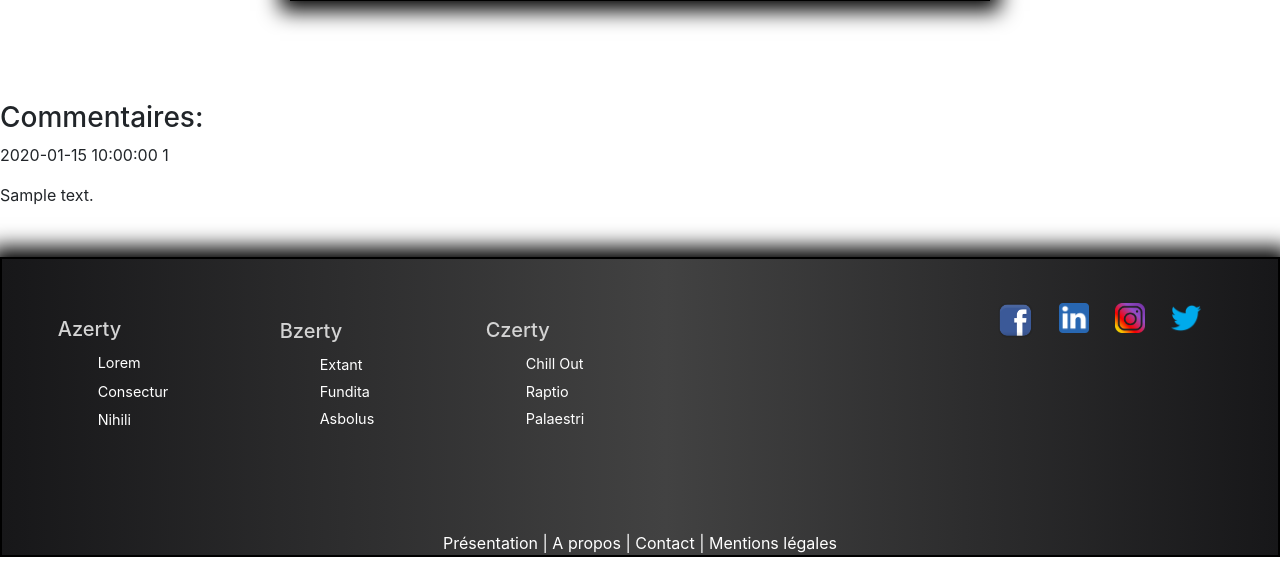
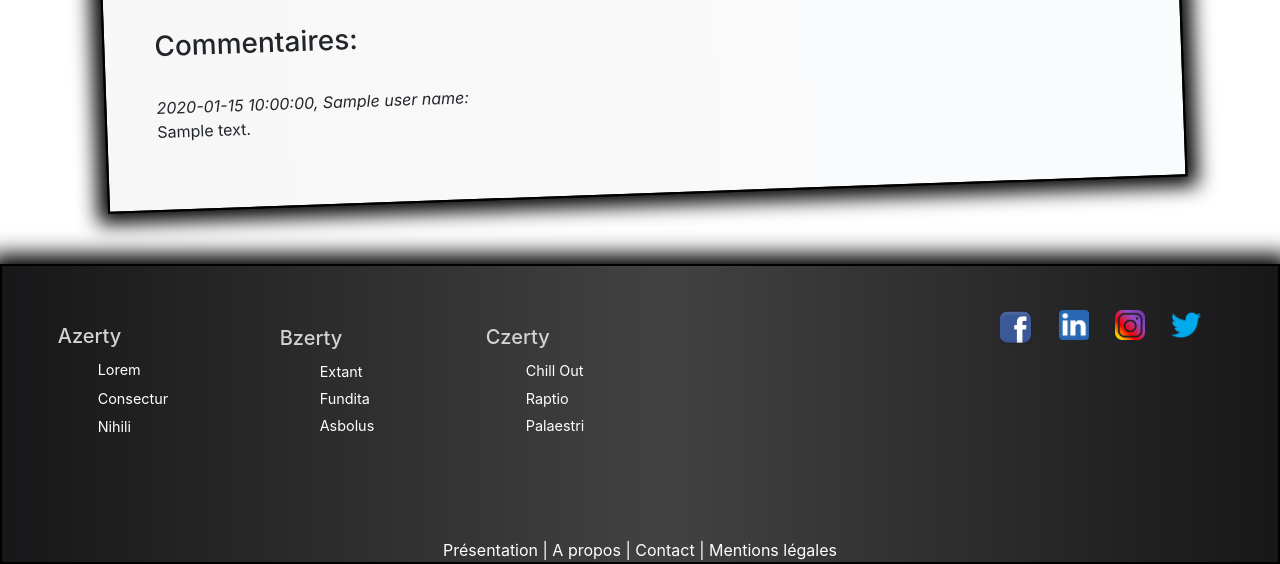
Before and after one commit to johnBeGoode/titre_pro_instic, a PHP site: template views/article.php in a window 1280 px wide. Shown: the part 1064-1628 px from the top of the page. Run offline with PHP 8.4, Linux system fonts and the light colour scheme; the template is opened without the code that fills it: most values are stand-ins (such as "Sample title", 1, 10 or a date in 2020); grey boxes marked "Sample" are stand-in pictures; data that the repository does not hold is empty; some libraries are stand-ins or nearby versions.

Commit message:
Finition design page article, création class User et Categorie

```diff
--- a/controllers/articleController.php
+++ b/controllers/articleController.php
@@ -2,15 +2,17 @@
 error_reporting(E_ALL);
 use App\EntityManager\MovieManager;
 use App\EntityManager\CommentManager;
+use App\Entity\Comment;
 
 $title_page = "Article Chromatic SinémA";
 $desc_page = "Fiche détaillé et commentaires utilisateurs";
 
 $movieManager = new MovieManager();
 $commentManager = new CommentManager();
+$comment = new Comment();
 
-var_dump($vars);
 $movie = $movieManager->getOne($vars['id']);
 $comments = $commentManager->getAllComments($vars['id']);
+$userName = $commentManager->getUserName(2); // si valeur en dure ça marche
 
 require_once("../views/" . $vue . ".php");
--- a/sass/files/article.scss
+++ b/sass/files/article.scss
@@ -1,10 +1,11 @@
 .content {
-    @include gradeSkew;
+    // gradeSkew en premier atténue grandement l'aliasing
+    @include gradeOrange;
     @include boxShadowAround;
     display: flex;
     justify-content: space-around;
     margin: 0 100px;
-    margin-bottom: 100px;
+    margin-bottom: 200px;
     padding: 50px;
     div:nth-child(2) {
         padding: 0 50px;
@@ -25,8 +26,23 @@
     @include boxShadowAround;
     width: 700px;
     margin: auto;
-    margin-bottom: 100px;
+    margin-bottom: 200px;
     iframe {
         width: 100%;
     }
 }
+
+.bloc-commentaire {
+    @include gradeGray;
+    @include boxShadowAround;
+    margin: 0 100px;
+    padding: 50px;
+
+    .one-comment {
+        p {
+            span {
+                font-style: italic;
+            }
+        }
+    }
+}
--- a/sass/files/global.scss
+++ b/sass/files/global.scss
@@ -36,7 +36,15 @@ body {
     background: linear-gradient(90deg, rgba(23,23,25,1) 0%, rgba(66,66,66,1) 52%, rgba(23,23,25,1) 100%);
 }
 
-@mixin gradeSkew {
+@mixin gradeOrange {
     background: rgb(230,94,29);
     background: linear-gradient(90deg, rgba(230,94,29,1) 0%, rgba(214,131,92,1) 49%, rgba(241,110,47,1) 100%);
 }
+
+// @mixin gradeBlue {
+//     background: linear-gradient(90deg, rgb(177, 223, 247) 0%, rgb(214, 231, 245) 49%, rgb(176, 221, 245) 100%);
+// }
+
+@mixin gradeGray {
+    background: linear-gradient(90deg, rgb(247, 247, 247) 0%, rgb(249, 249, 250) 49%, rgb(249, 252, 253) 100%);
+}
--- a/sass/files/home.scss
+++ b/sass/files/home.scss
@@ -5,7 +5,7 @@
 #home {
     margin-top: 170px;
     padding: 50px 100px;
-    @include gradeSkew;
+    @include gradeOrange;
     @include boxShadowAround;
 
     section.articles {
--- a/views/article.php
+++ b/views/article.php
@@ -11,25 +11,27 @@
     </div>
 </div>
 
-<!-- Déjà une div avec la class trailer -->
-<!-- <?//php $movie->getVideo(); ?> -->
 <div class="bande-annonce">
-    <iframe width="560" height="315" src="https://www.youtube.com/embed/<?= $movie->getTrailer() ?>" frameborder="0" allow="accelerometer; autoplay; encrypted-media; gyroscope; picture-in-picture" allowfullscreen></iframe>
+    <?php $movie->getVideoArticle(); ?>
 </div>
 
-<div class="bloc-commentaire">
-    <h3>Commentaires:</h3>
-    <div>
-        <?php foreach($comments as $comment): ?>
+<div class="bloc-commentaire oblique-negative">
+    <h3>Commentaires:</h3><br>
+    <?php foreach($comments as $comment): ?>
+        <div class="one-comment">
             <p>
-                <?= $comment->getDateAdd(); ?>
-                <?= $comment->getUserId(); ?><br>
-            </p>
-            <p>
+                <span>
+                    <?= $comment->getDateAdd(); ?>,
+                    <!-- <?//= $comment->getUserId(); ?> -->
+                    <?= $userName['name']; ?>:
+                </span>
+                <br>
                 <?= $comment->getComment(); ?>
             </p>
-        <?php endforeach; ?>
-    </div>
+
+
+        </div>
+    <?php endforeach; ?>
 </div>
 
 <?php require_once("include-parts/footer.php"); ?>
```
Also changed, not shown: models/Entity/Categorie.php (added, +18 -0 lines), models/Entity/Comment.php (+4 -11 lines), models/Entity/Movie.php (+4 -10 lines), models/Entity/User.php (added, +38 -0 lines), models/EntityManager/CommentManager.php (+14 -0 lines), public/styles.css (+1 -1 lines), 1 other file.
